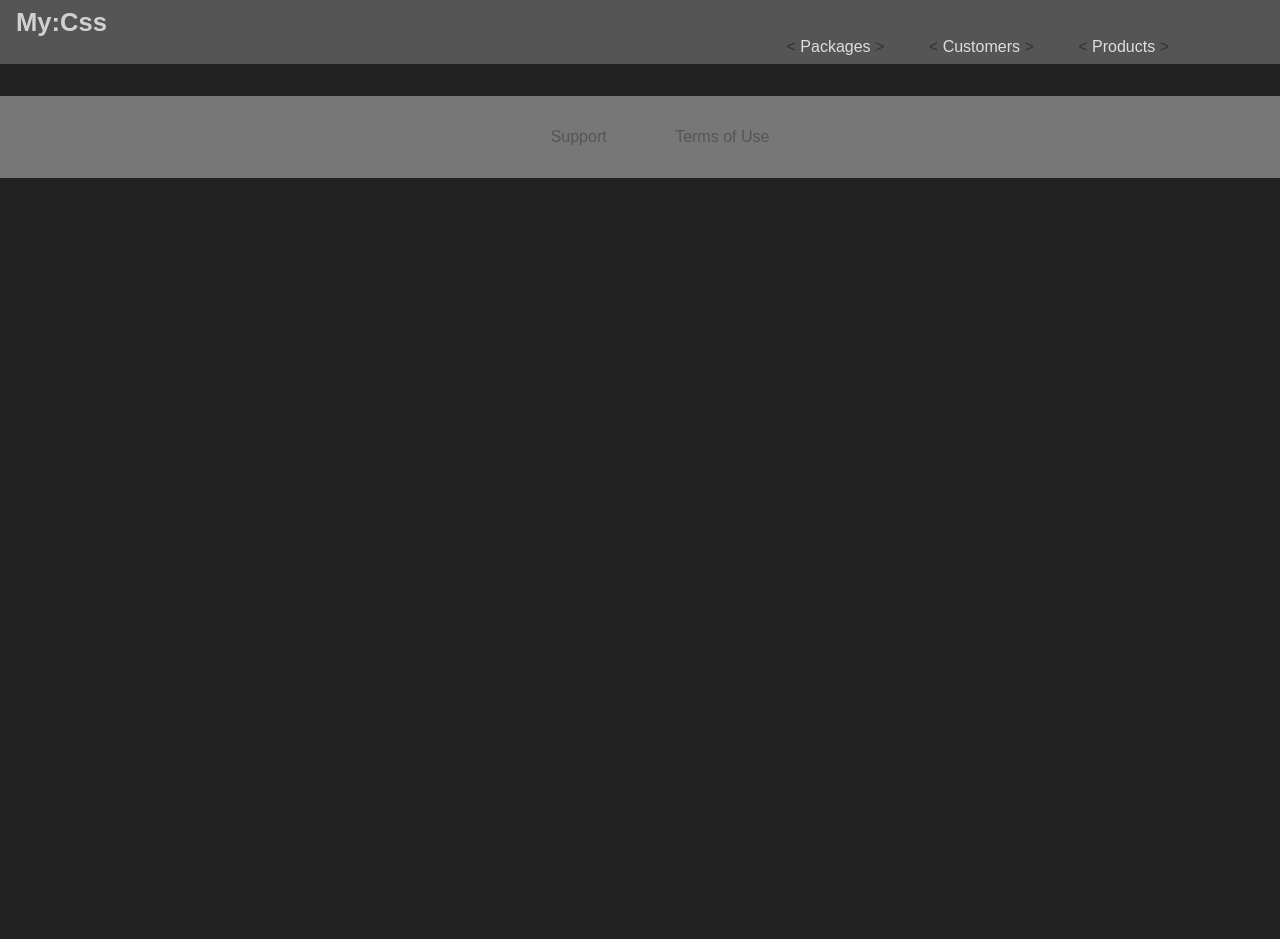
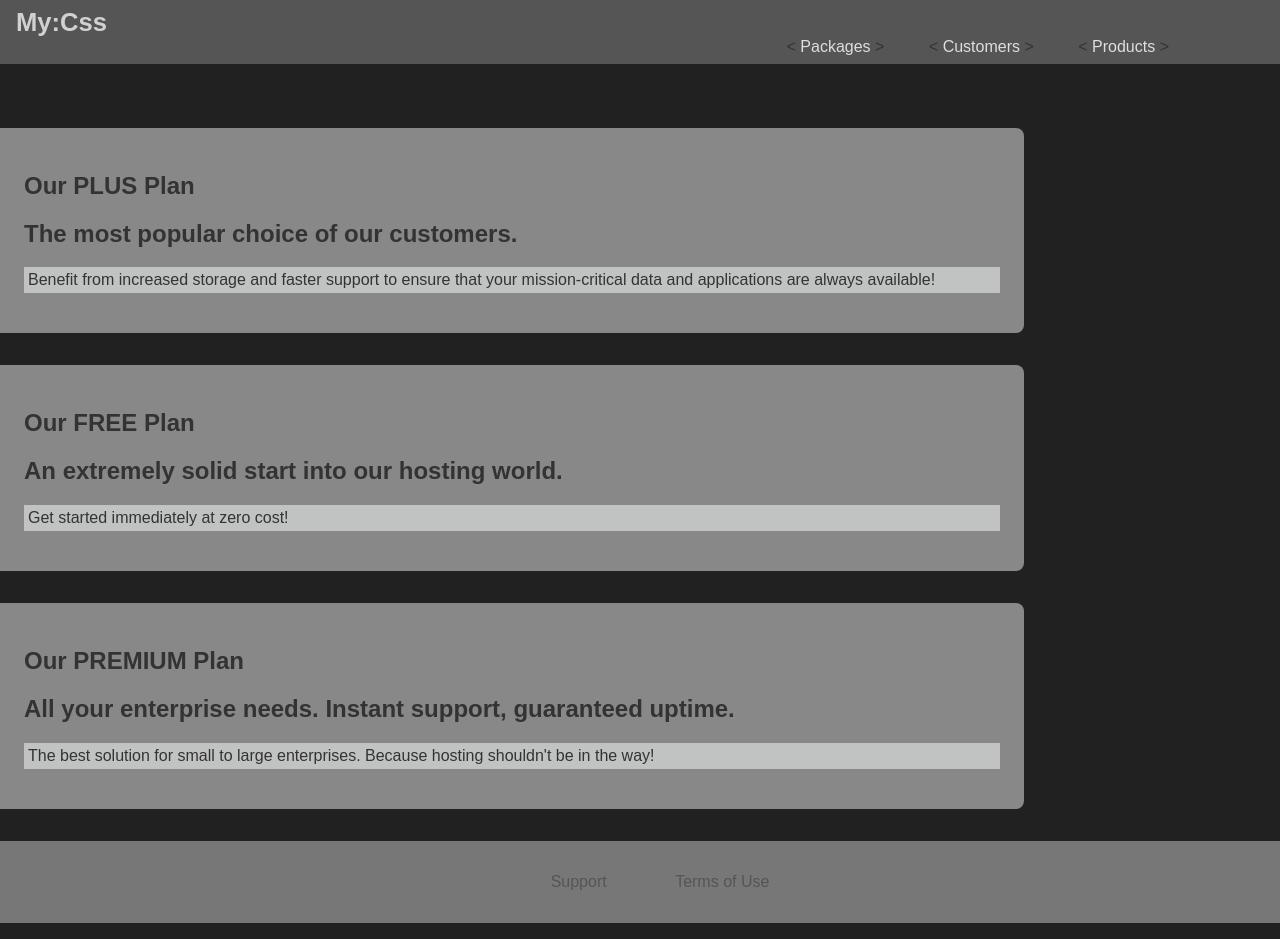
Before and after one commit to robertocannella/css, a plain HTML site: page packages/index.html in a window 1280 px wide. Before the commit the page ends 800 px from the top, so only its background shows below. Drawn offline with Linux system fonts and the light colour scheme; a web font is replaced by a local one.

Commit message:
created cards

```diff
--- a/packages/index.html
+++ b/packages/index.html
@@ -28,7 +28,31 @@
 
     </header>
     <main>
-
+        <section class="plan">
+            <a href="#">
+                <h1 class="plan-header">Our PLUS Plan</h1>
+                <h2 class="plan-subheader">The most popular choice of our customers.</h2>
+                <p class="plan-description">Benefit from increased storage and faster support to ensure that your
+                    mission-critical data and
+                    applications
+                    are always available!</p>
+            </a>
+        </section>
+        <section class="plan">
+            <a href="#">
+                <h1 class="plan-header">Our FREE Plan</h1>
+                <h2 class="plan-subheader">An extremely solid start into our hosting world.</h2>
+                <p class="plan-description">Get started immediately at zero cost!</p>
+            </a>
+        </section>
+        <section class="plan">
+            <a href="#">
+                <h1 class="plan-header">Our PREMIUM Plan</h1>
+                <h2 class="plan-subheader">All your enterprise needs. Instant support, guaranteed uptime. </h2>
+                <p class="plan-description">The best solution for small to large enterprises. Because hosting shouldn't
+                    be in the way!</p>
+            </a>
+        </section>
 
     </main>
 
--- a/packages/packages.css
+++ b/packages/packages.css
@@ -0,0 +1,26 @@
+main {
+    padding-top: 2rem;
+}
+
+
+
+.plan {
+    width: 80%;
+    margin: 2rem 0;
+    background-color: #888;
+    border-top-right-radius: .5rem;
+    border-bottom-right-radius: .5rem;
+}
+
+.plan a {
+    text-decoration: none;
+    color: #333;
+    display: block;
+    padding: 1.5rem
+}
+
+
+.plan-description {
+    background-color: rgb(193, 194, 194);
+    padding: .25rem
+}
```
